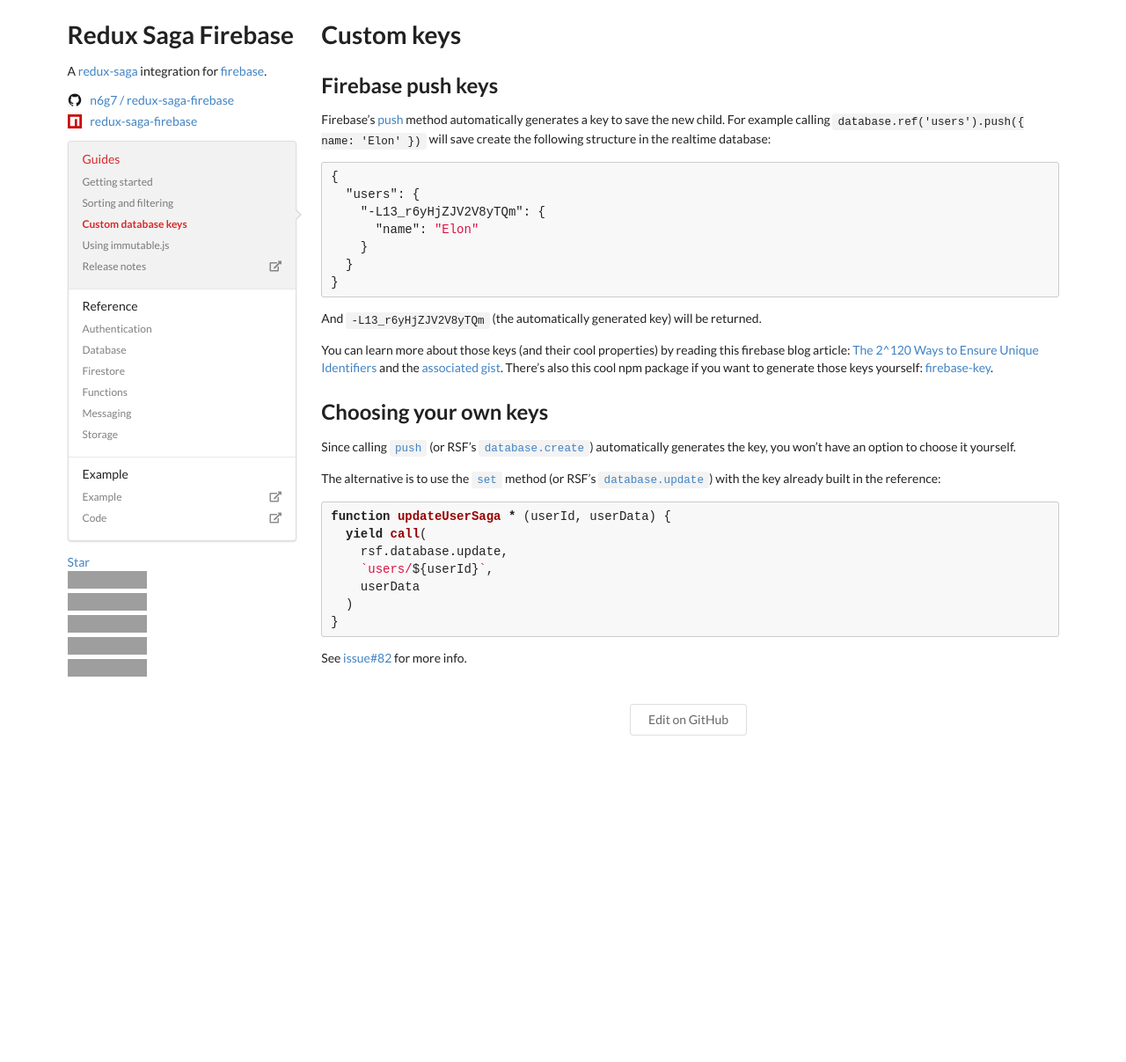
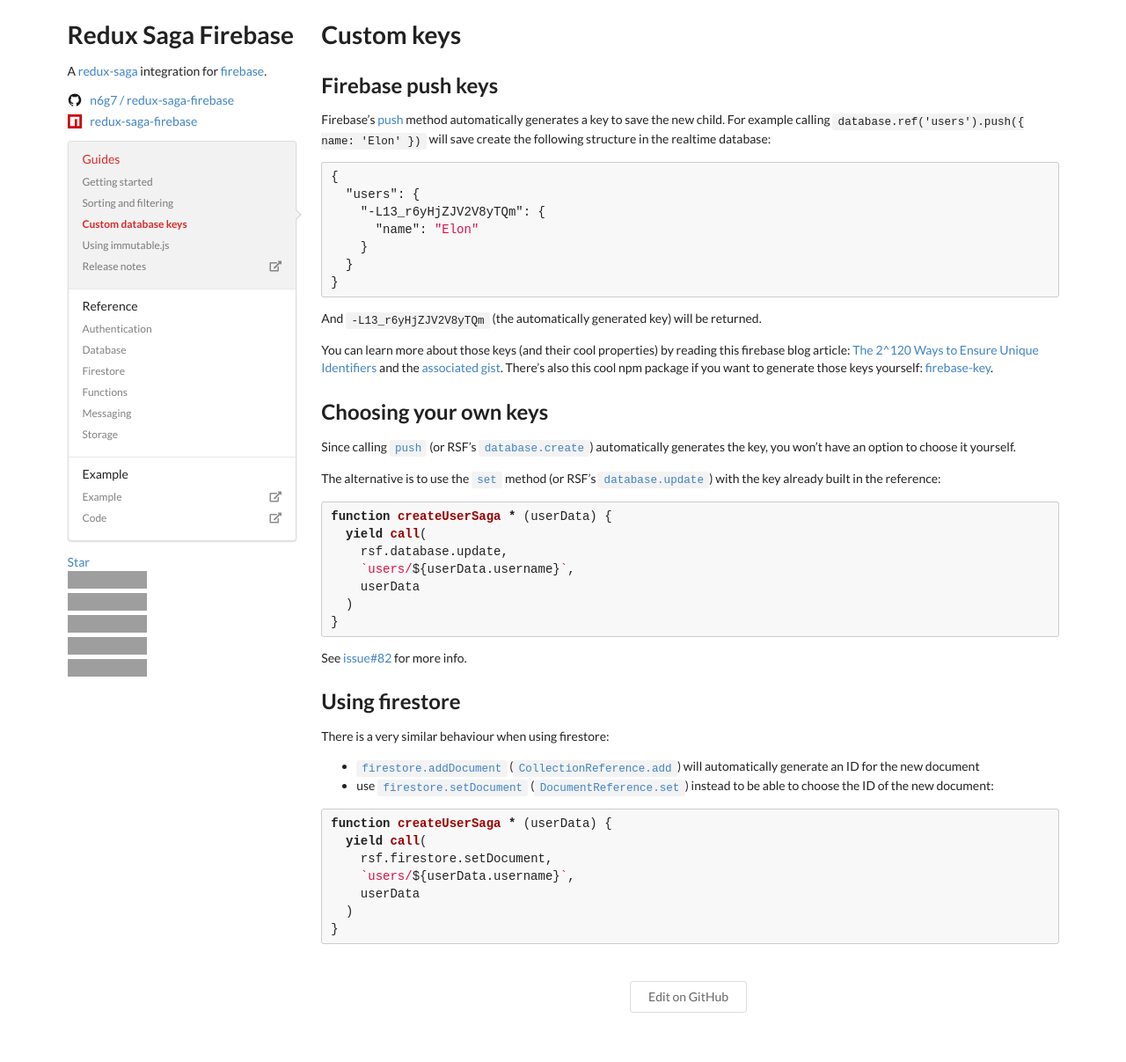
Before and after one commit to n6g7/redux-saga-firebase, a Jekyll site: the page built from docs/_guides/custom-keys.md, in a window 1280 px wide. Shown: the whole page at 88% size. Built offline with Jekyll 4.4.1, drawn with Linux system fonts in a browser that asks for light colours; nearby versions of some CDN libraries; before the commit the page ends 900 px from its top, so only the background shows below that; grey boxes are pictures that could not be loaded.

Commit message:
Add docs for custom keys in firestore.

````diff
--- a/docs/_guides/custom-keys.md
+++ b/docs/_guides/custom-keys.md
@@ -30,13 +30,29 @@
 The alternative is to use the [`set`](https://firebase.google.com/docs/reference/js/firebase.database.Reference#set) method (or RSF's [`database.update`](/redux-saga-firebase/reference/database#update)) with the key already built in the reference:
 
 ```js
-function updateUserSaga * (userId, userData) {
+function createUserSaga * (userData) {
   yield call(
     rsf.database.update,
-    `users/${userId}`,
+    `users/${userData.username}`,
     userData
   )
 }
 ```
 
 See [issue#82](https://github.com/n6g7/redux-saga-firebase/issues/82) for more info.
+
+## Using firestore
+
+There is a very similar behaviour when using firestore:
+- [`firestore.addDocument`](/redux-saga-firebase/reference/firestore#addDocument) ([`CollectionReference.add`](https://firebase.google.com/docs/reference/js/firebase.firestore.CollectionReference#add)) will automatically generate an ID for the new document
+- use [`firestore.setDocument`](https://n6g7.github.io/redux-saga-firebase/reference/firestore#setDocument) ([`DocumentReference.set`](https://firebase.google.com/docs/reference/js/firebase.firestore.DocumentReference#set)) instead to be able to choose the ID of the new document:
+
+```js
+function createUserSaga * (userData) {
+  yield call(
+    rsf.firestore.setDocument,
+    `users/${userData.username}`,
+    userData
+  )
+}
+```
````
